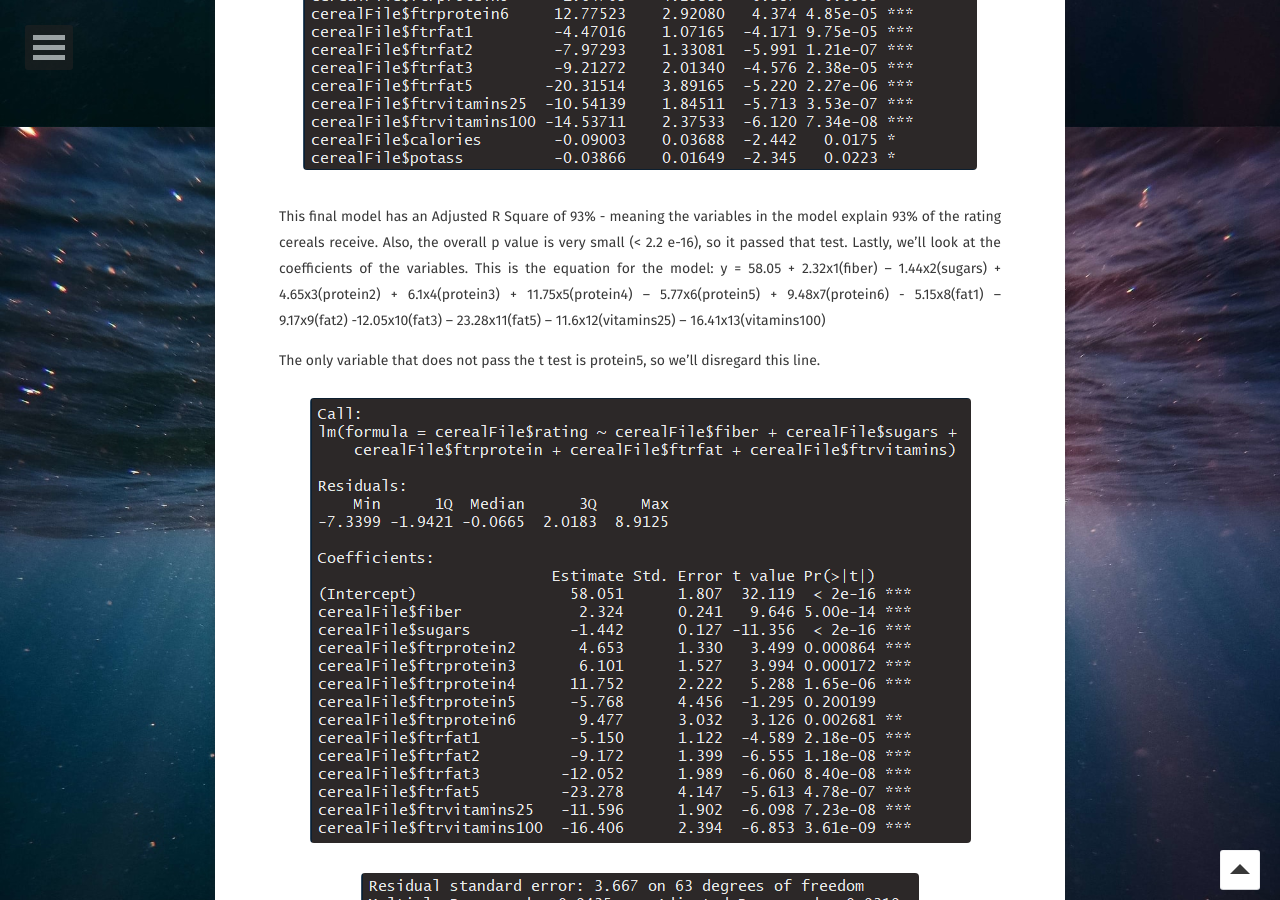
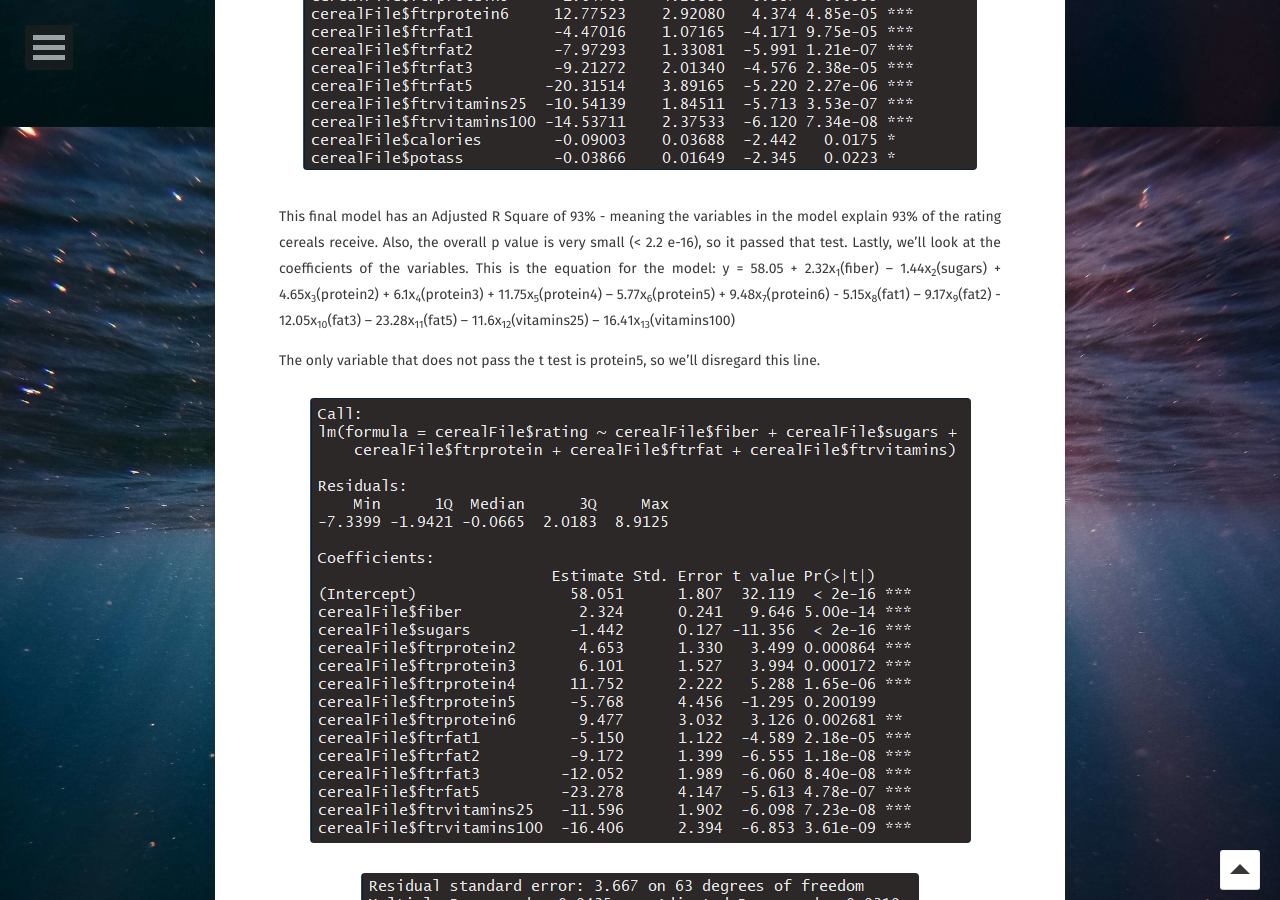
Before and after one commit to sarahschirduan/sarahschirduan.github.io, a Jekyll site: the page built from _posts/2019-06-09-cereal.md, in a window 1280 px wide and 900 px high, scrolled down 8513 px. Built offline with Jekyll 4.4.1, drawn with Linux system fonts in a browser that asks for light colours; some web fonts are replaced.

```diff
--- a/_posts/2019-06-09-cereal.md
+++ b/_posts/2019-06-09-cereal.md
@@ -158,7 +158,7 @@ Let’s add in calories & potassium to see how that impacts it. Both variables p
 </figure>
 
 This final model has an Adjusted R Square of 93% - meaning the variables in the model explain 93% of the rating cereals receive. Also, the overall p value is very small (< 2.2 e-16), so it passed that test. Lastly, we’ll look at the coefficients of the variables.
-This is the equation for the model: y = 58.05 + 2.32x<sub></sub>1(fiber) – 1.44x<sub></sub>2(sugars) + 4.65x<sub></sub>3(protein2) + 6.1x<sub></sub>4(protein3) + 11.75x<sub></sub>5(protein4) – 5.77x<sub></sub>6(protein5) + 9.48x<sub></sub>7(protein6)  - 5.15x<sub></sub>8(fat1) – 9.17x<sub></sub>9(fat2) -12.05x<sub></sub>10(fat3) – 23.28x<sub></sub>11(fat5) – 11.6x<sub></sub>12(vitamins25) – 16.41x<sub></sub>13(vitamins100)
+This is the equation for the model: y = 58.05 + 2.32x<sub>1</sub>(fiber) – 1.44x<sub>2</sub>(sugars) + 4.65x<sub>3</sub>(protein2) + 6.1x<sub>4</sub>(protein3) + 11.75x<sub>5</sub>(protein4) – 5.77x<sub>6</sub>(protein5) + 9.48x<sub>7</sub>(protein6) - 5.15x<sub>8</sub>(fat1) – 9.17x<sub>9</sub>(fat2) - 12.05x<sub>10</sub>(fat3) – 23.28x<sub>11</sub>(fat5) – 11.6x<sub>12</sub>(vitamins25) – 16.41x<sub>13</sub>(vitamins100)
 
 The only variable that does not pass the t test is protein5, so we’ll disregard this line.
 
```
